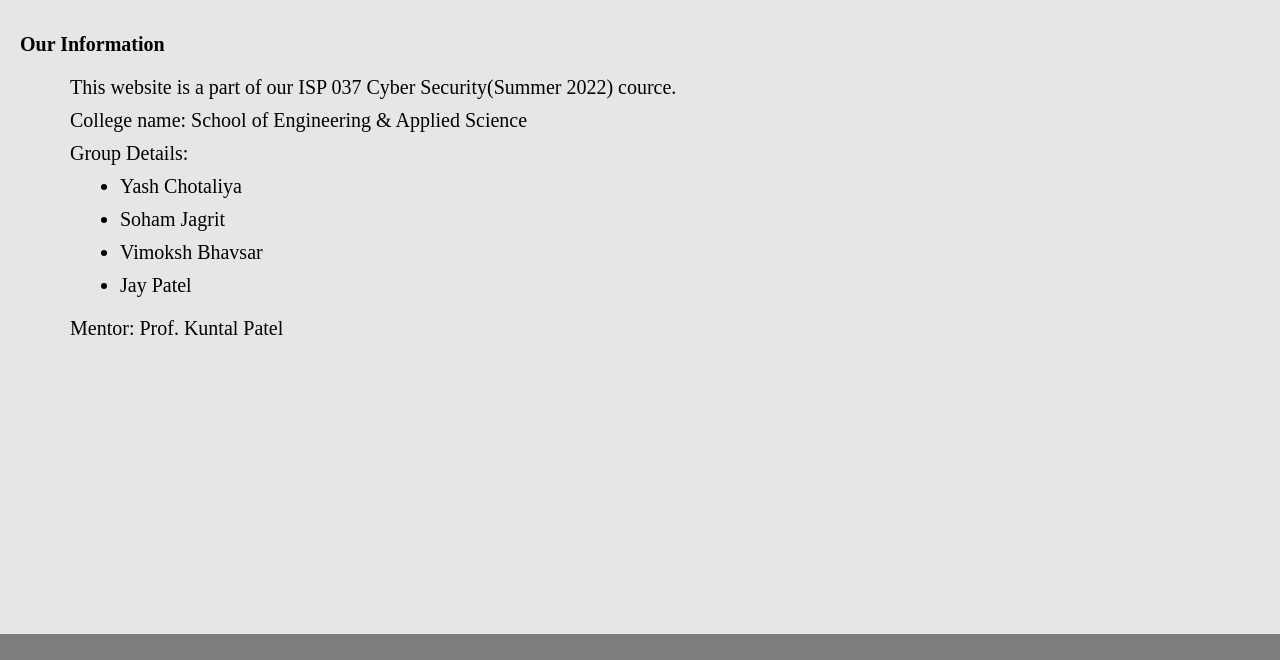
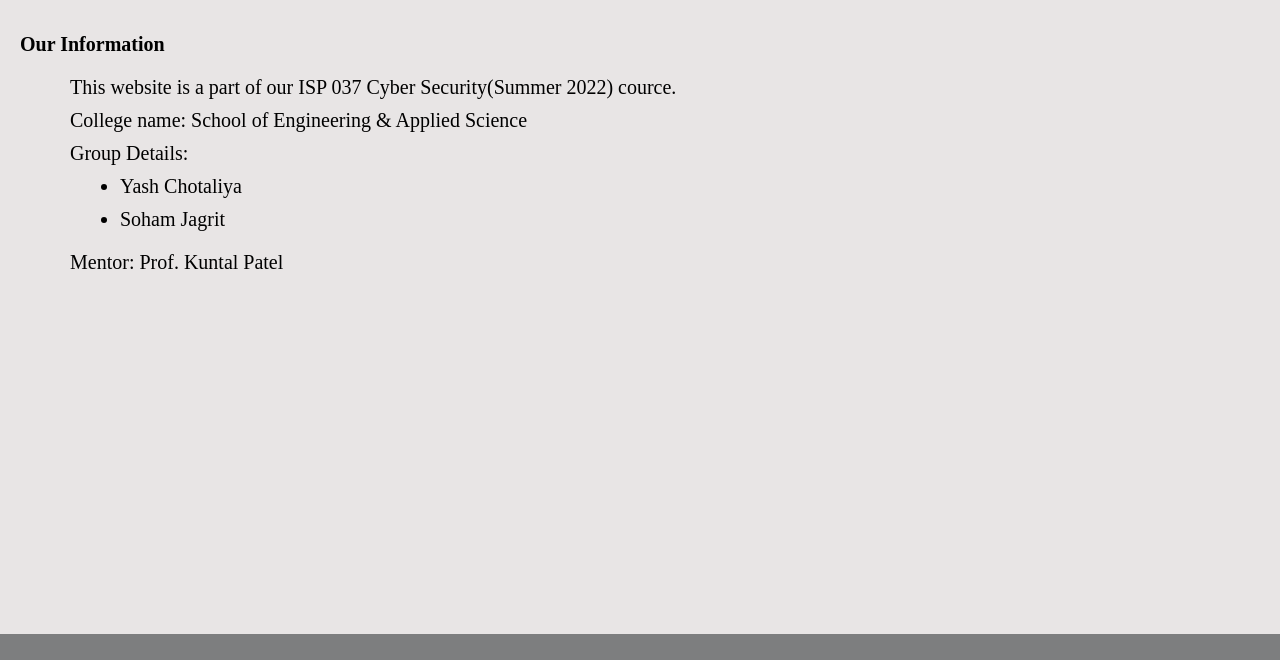
Before and after one commit to ChotaliyaYash/Cryptography-Encryption-Decryption, a plain HTML site: page html/about.html in a window 1280 px wide. Shown: the part 87-747 px from the top of the page. Drawn offline with Linux system fonts and the light colour scheme; a web font is replaced by a local one.

Commit message:
Update about.html

```diff
--- a/html/about.html
+++ b/html/about.html
@@ -63,12 +63,6 @@
                         <li>
                             Soham Jagrit
                         </li>
-                        <li>
-                            Vimoksh Bhavsar
-                        </li>
-                        <li>
-                            Jay Patel
-                        </li>
                     </ul>
                 </p>
                 <p><span>Mentor:</span> Prof. Kuntal Patel</p>
```
